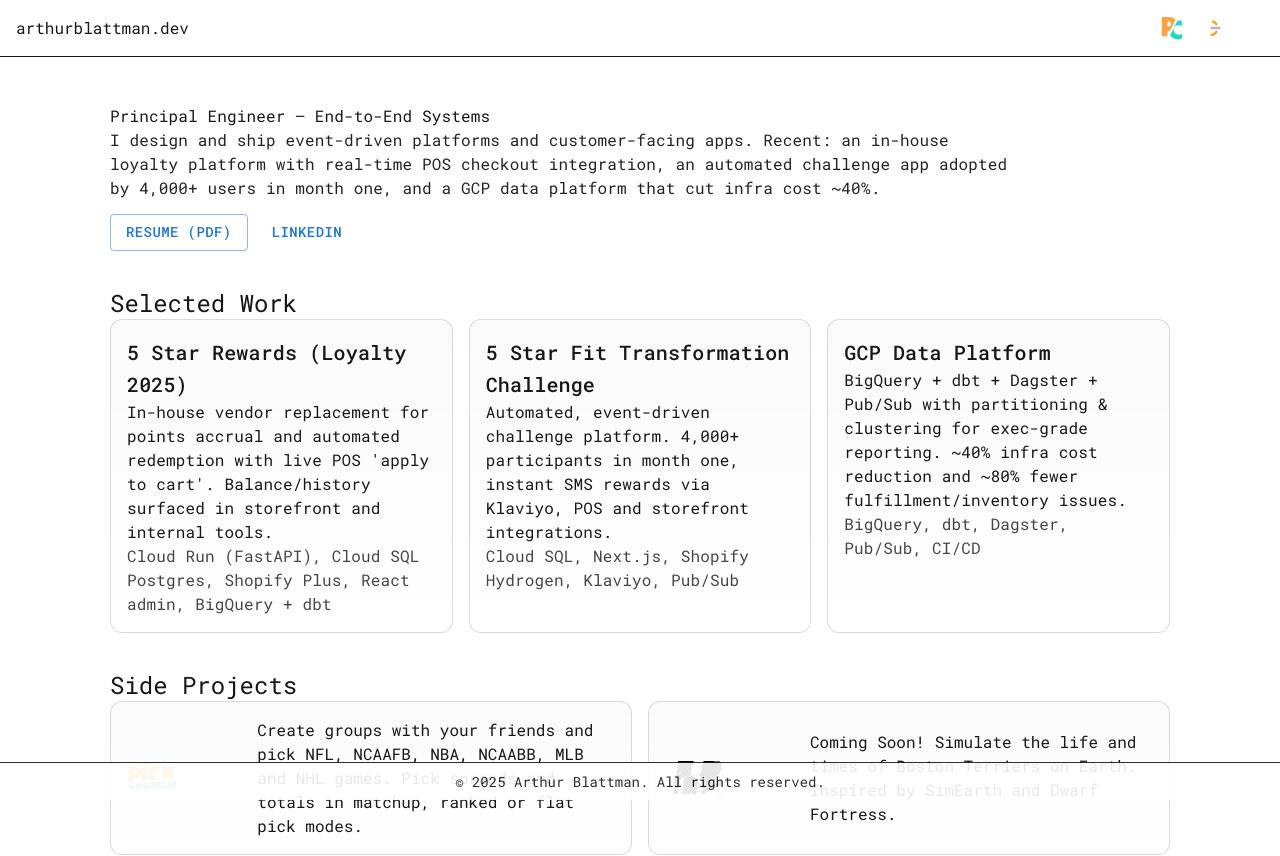
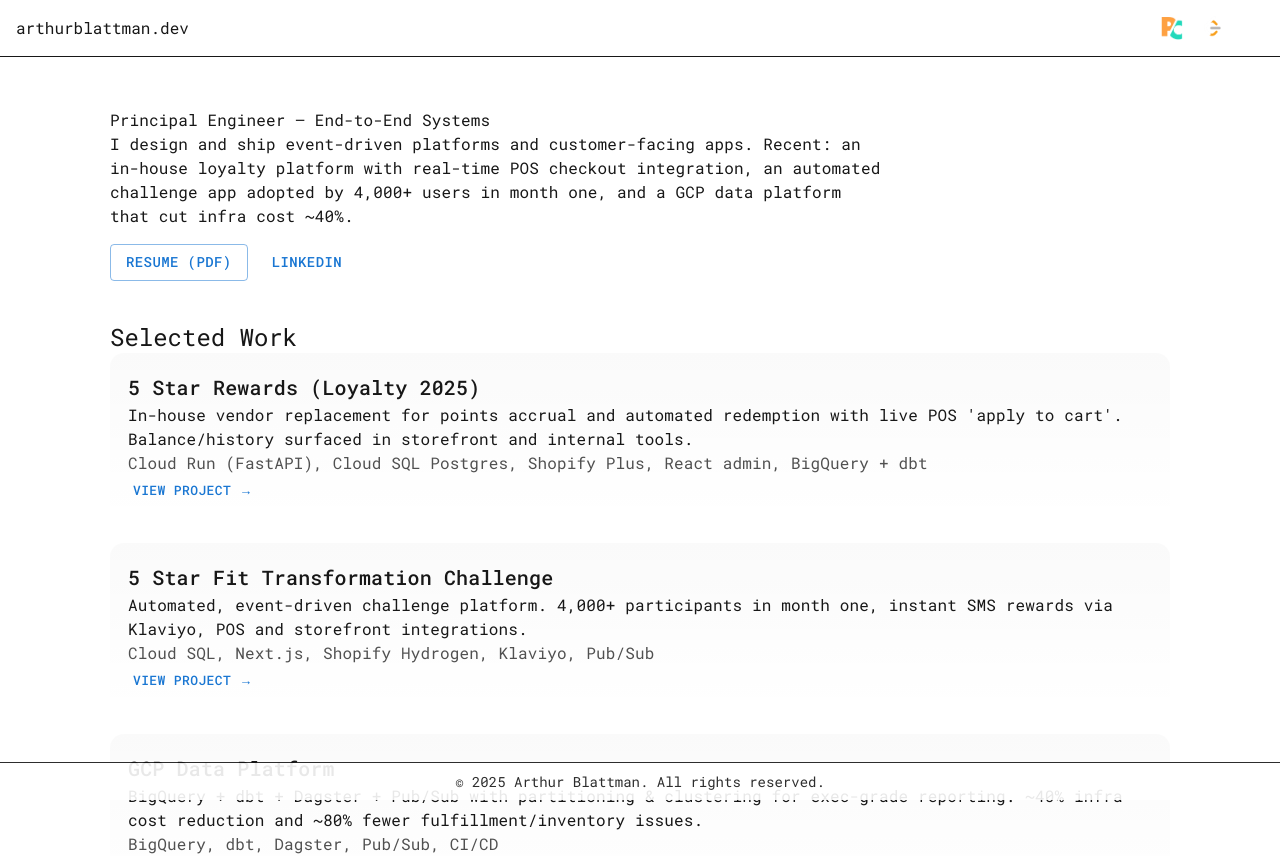
Before and after one commit to aablattman/arthurblattmandotdev, a Next.js app in the folder web/: page / in a window 1280 px wide. Shown: the top 856 px of the page. Built offline with nearby package versions, Linux system fonts and the light colour scheme.

Commit message:
better layout + links

```diff
--- a/web/app/components/aabdd-header.js
+++ b/web/app/components/aabdd-header.js
@@ -9,13 +9,13 @@
       <Box className="brand"><span>arthurblattman.dev</span></Box>
       <Box className="header-icons" role="navigation" aria-label="Quick links">
         <Link aria-label="PickCrunch" href="https://pickcrunch.com" target="_blank" rel="noopener noreferrer" title="PickCrunch">
-          <Image src="/PickCrunch-Icon-RGB.png" alt="PickCrunch" width={24} height={24} />
+          <Image src="/PickCrunch-Icon-RGB.png" alt="PickCrunch icon" width={24} height={24} />
         </Link>
         <Link aria-label="LeetCode" href="https://leetcode.com/u/aablattman/" target="_blank" rel="noopener noreferrer" title="LeetCode">
-          <Image src="/leetcode.png" alt="LeetCode" width={24} height={24} />
+          <Image src="/leetcode.png" alt="LeetCode icon" width={24} height={24} />
         </Link>
         <Link aria-label="GitHub" href="https://github.com/aablattman" target="_blank" rel="noopener noreferrer" title="GitHub">
-          <Image src="/github-mark-white.png" alt="GitHub" width={24} height={24} />
+          <Image src="/github-mark-white.png" alt="GitHub icon" width={24} height={24} />
         </Link>
       </Box>
     </Box>
--- a/web/app/components/boston-terrier-simulator-box.js
+++ b/web/app/components/boston-terrier-simulator-box.js
@@ -1,23 +1,23 @@
-import * as React from 'react';
-
-import Link from 'next/link';
 import Image from 'next/image';
-
-import { Box, Typography } from '@mui/material';
-
-
+import { Box } from '@mui/material';
 
 export default function BTSBox() {
-	return (
-		<Box className="bts-box">
-			<Box sx={{ display: "flex", alignItems: "center", justifyContent: "center" }}>
-				<Image src="/bts_silhouette.png" width={200} height={100} alt="Boston Terrier Simulator Logo" />
-			</Box>
+  return (
+    <Box className="bts-box project-row">
+      <Box className="project-media">
+        <Image
+          src="/bts_silhouette.png"
+          width={200}
+          height={100}
+          alt="Boston Terrier Simulator logo"
+          priority
+        />
+      </Box>
 
-			<Box sx={{ marginLeft: 10, flexGrow: 1, display: "flex", alignItems: "center" }}>
-				Coming Soon!
-				Simulate the life and times of Boston Terriers on Earth. Inspired by SimEarth and Dwarf Fortress.
-			</Box>
-		</Box>
-	);
+      <Box sx={{ fontFamily: 'var(--font-mono)' }}>
+        Coming Soon! Simulate the life and times of Boston Terriers on Earth.
+        Inspired by SimEarth and Dwarf Fortress.
+      </Box>
+    </Box>
+  );
 }
--- a/web/app/components/case-studies.js
+++ b/web/app/components/case-studies.js
@@ -2,10 +2,7 @@
 import { Box, Typography } from "@mui/material";
 import CaseStudyCard from "./case-study-card";
 
-const mono = {
-  fontFamily:
-    'var(--font-mono), ui-monospace, SFMono-Regular, Menlo, Monaco, Consolas, "Liberation Mono", "Courier New", monospace',
-};
+export const mono = { fontFamily: 'var(--font-mono)' };
 
 
 export default function CaseStudies() {
@@ -17,19 +14,19 @@
           title="5 Star Rewards (Loyalty 2025)"
           blurb="In-house vendor replacement for points accrual and automated redemption with live POS 'apply to cart'. Balance/history surfaced in storefront and internal tools."
           stack="Cloud Run (FastAPI), Cloud SQL Postgres, Shopify Plus, React admin, BigQuery + dbt"
-          href={null}
+          href={"https://arthurblattman.dev/work/loyalty"}
         />
         <CaseStudyCard
           title="5 Star Fit Transformation Challenge"
           blurb="Automated, event-driven challenge platform. 4,000+ participants in month one, instant SMS rewards via Klaviyo, POS and storefront integrations."
           stack="Cloud SQL, Next.js, Shopify Hydrogen, Klaviyo, Pub/Sub"
-          href={null}
+          href={"https://arthurblattman.dev/work/challenge"}
         />
         <CaseStudyCard
           title="GCP Data Platform"
           blurb="BigQuery + dbt + Dagster + Pub/Sub with partitioning & clustering for exec-grade reporting. ~40% infra cost reduction and ~80% fewer fulfillment/inventory issues."
           stack="BigQuery, dbt, Dagster, Pub/Sub, CI/CD"
-          href={null}
+          href={"https://arthurblattman.dev/work/data-platform"}
         />
       </Box>
     </Box>
--- a/web/app/components/case-study-card.js
+++ b/web/app/components/case-study-card.js
@@ -2,10 +2,7 @@
 import { Box, Typography, Button } from "@mui/material";
 import Link from "next/link";
 
-const mono = {
-  fontFamily:
-    'var(--font-mono), ui-monospace, SFMono-Regular, Menlo, Monaco, Consolas, "Liberation Mono", "Courier New", monospace',
-};
+export const mono = { fontFamily: 'var(--font-mono)' };
 
 export default function CaseStudyCard({ title, blurb, stack, href }) {
   return (
--- a/web/app/components/pick-crunch-box.js
+++ b/web/app/components/pick-crunch-box.js
@@ -1,24 +1,23 @@
-import * as React from 'react';
-
-import Link from 'next/link';
 import Image from 'next/image';
-
-import { Box, Typography } from '@mui/material';
-
-
+import { Box } from '@mui/material';
 
 export default function PickCrunchBox() {
   return (
     <a href="https://pickcrunch.com" target="_blank" rel="noopener noreferrer">
-			<Box className="pick-crunch-box">
-				<Box sx={{ display: "flex", alignItems: "center", justifyContent: "center" }}>
-					<Image src="/PickCrunch-Main-RGB.png" width={200} height={100} alt="Pick Crunch Logo" />
+      <Box className="pick-crunch-box project-row">
+        <Box className="project-media">
+          <Image
+            src="/PickCrunch-Main-RGB.png"
+            width={200}
+            height={100}
+            alt="PickCrunch logo"
+            priority
+          />
         </Box>
 
-				<Box sx={{ marginLeft: 10, flexGrow: 1, display: "flex", alignItems: "center" }}>
-					Create groups with your friends and pick NFL, NCAAFB, NBA, NCAABB, MLB
-					and NHL games. Pick spreads and totals in matchup, ranked or flat pick
-					modes.
+        <Box sx={{ fontFamily: 'var(--font-mono)' }}>
+          Create groups with your friends and pick NFL, NCAAFB, NBA, NCAABB, MLB and NHL games.
+          Pick spreads and totals in matchup, ranked or flat pick modes.
         </Box>
       </Box>
     </a>
--- a/web/app/components/side-projects.js
+++ b/web/app/components/side-projects.js
@@ -3,10 +3,9 @@
 import PickCrunchBox from './pick-crunch-box';
 import BTSBox from './boston-terrier-simulator-box';
 
-const mono = {
-  fontFamily:
-    'var(--font-mono), ui-monospace, SFMono-Regular, Menlo, Monaco, Consolas, "Liberation Mono", "Courier New", monospace',
-};
+// app/mono.js (optional helper—import where needed)
+export const mono = { fontFamily: 'var(--font-mono)', mb: 2 };
+
 
 
 export default function SideProjects() {
--- a/web/app/components/website-intro.js
+++ b/web/app/components/website-intro.js
@@ -1,10 +1,7 @@
 import { Box, Button, Stack, Typography } from "@mui/material";
 import Link from "next/link";
 
-const mono = {
-  fontFamily:
-    'var(--font-mono), ui-monospace, SFMono-Regular, Menlo, Monaco, Consolas, "Liberation Mono", "Courier New", monospace',
-};
+export const mono = { fontFamily: 'var(--font-mono)' };
 
 export default function Hero() {
   return (
--- a/web/app/globals.css
+++ b/web/app/globals.css
@@ -89,34 +89,17 @@
   opacity: 0.85;
 }
 
-.hero-wrap { margin: 12px 0 8px; }
-.hero-title {
-  font-size: 28px;
-  font-weight: 700;
-  margin-bottom: 8px;
-}
-.hero-sub {
-  line-height: 1.6;
-  max-width: 900px;
-  opacity: 0.95;
-}
-.hero-cta { margin-top: 14px; }
+.hero-wrap { margin: 16px 0 10px; }
+.hero-title { font-size: 32px; font-weight: 800; letter-spacing: 0.2px; }
+.hero-sub   { max-width: 780px; line-height: 1.55; font-size: 16px; }
+.hero-cta   { margin-top: 16px; }
 
-.section { margin-top: 36px; }
-.section-title { margin-bottom: 12px; font-weight: 700; }
 
-.grid {
-  display: grid;
-  grid-template-columns: repeat(auto-fit, minmax(280px, 1fr));
-  gap: 16px;
-}
+.grid { gap: 20px; }
+.section { margin-top: 40px; }
+.section-title { margin-bottom: 14px; }
+.card { padding: 18px; border-radius: 14px; }
 
-.card {
-  border: 1px solid rgba(237, 237, 237, 0.18);
-  border-radius: 12px;
-  padding: 16px;
-  background: linear-gradient(180deg, rgba(255,255,255,0.02), rgba(255,255,255,0));
-}
 @media (prefers-color-scheme: light) {
   .card {
     border-color: rgba(23, 23, 23, 0.15);
@@ -124,9 +107,10 @@
   }
 }
 
-.card-title { margin-bottom: 6px; }
-.card-blurb { line-height: 1.6; }
-.card-stack { margin-top: 8px; font-size: 14px; opacity: 0.8; }
+.card-title { margin-bottom: 8px; font-weight: 700; }
+.card-blurb { font-size: 15px; line-height: 1.6; }
+.card-stack { font-size: 13px; opacity: .75; margin-top: 10px; }
+
 
 .card-link {
   margin-top: 10px;
@@ -138,10 +122,11 @@
   display: flex;
   align-items: center;
   gap: 16px;
-  margin-top: 12px;
+  margin-top: 14px;
   text-decoration: none;
   color: inherit;
 }
+.card-row img { flex: 0 0 auto; }
 .card-row-content p { margin: 0; }
 
 .pick-crunch-box,
@@ -156,6 +141,39 @@
   border-radius: 12px;
   background: linear-gradient(180deg, rgba(255,255,255,0.02), rgba(255,255,255,0));
 }
+
+.MuiButton-text:hover { text-decoration: underline; text-underline-offset: 2px; }
+
+.project-row {
+  display: grid;
+  grid-template-columns: 200px 1fr;
+  align-items: center;
+  gap: 16px;
+}
+
+.project-media {
+  width: 200px;
+  height: 100px;
+  display: flex;
+  align-items: center;
+  justify-content: center;
+}
+
+.project-media img {
+  width: 100%;
+  height: 100%;
+  object-fit: contain;
+}
+
+@media (max-width: 640px) {
+  .project-row {
+    grid-template-columns: 1fr;
+    justify-items: center;
+    text-align: center;
+  }
+}
+
+
 @media (prefers-color-scheme: light) {
   .pick-crunch-box,
   .bts-box {
@@ -164,5 +182,11 @@
   }
 }
 
+@media (max-width: 640px) {
+  .hero-title { font-size: 24px; }
+  .hero-sub   { font-size: 15px; max-width: 100%; }
+  .aabdd-content { padding: 24px 14px 88px; }
+}
+
 a:hover { text-decoration: underline; text-underline-offset: 2px; }
 img { display: block; }
```
Also changed, not shown: 1 other file (tests, documents, lock files or other folders). Lines whose indentation alone changed are shown as unchanged.
